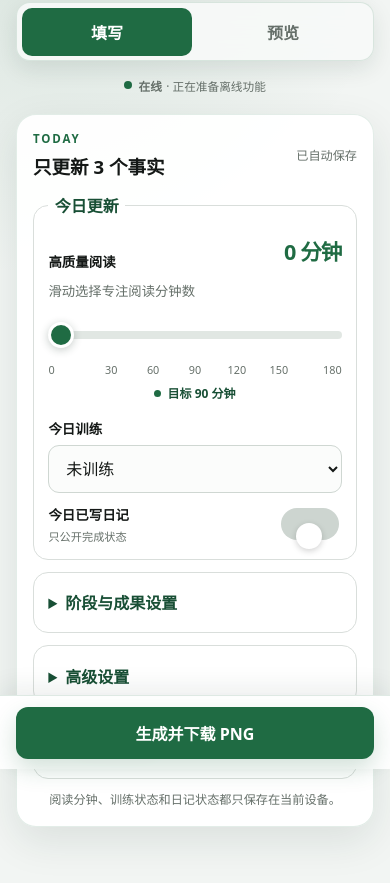
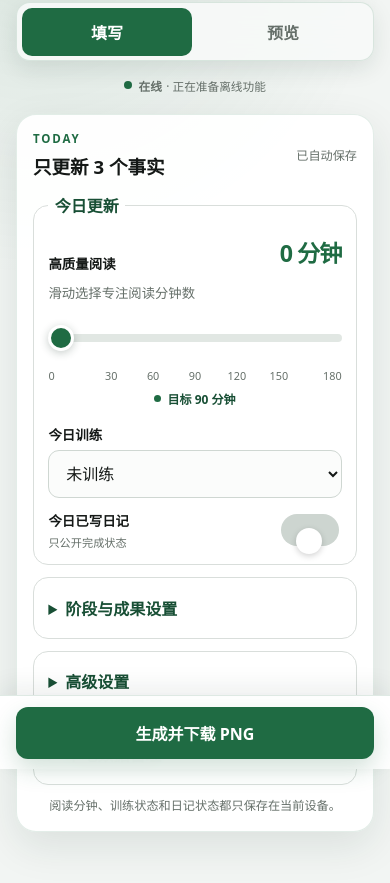
Before and after one commit to Maoxin1/mantou-checklist, a website: page editor.html in a window 390 px wide. Both pictures are taken after a click on the button "填写". Shown: the part 75-958 px from the top of the page. Drawn offline with Linux system fonts and the light colour scheme.

Commit message:
style: tune reading slider for mobile

```diff
--- a/editor.css
+++ b/editor.css
@@ -316,3 +316,18 @@
     border-radius: 17px;
   }
 }
+
+
+/* Reading slider · mobile */
+.mobile-editor-page .reading-slider-group {
+  margin-top: 0.45rem;
+}
+
+.mobile-editor-page input.reading-slider {
+  min-height: 52px;
+  font-size: 16px;
+}
+
+.mobile-editor-page .reading-slider-value {
+  font-size: 1.45rem;
+}
```
